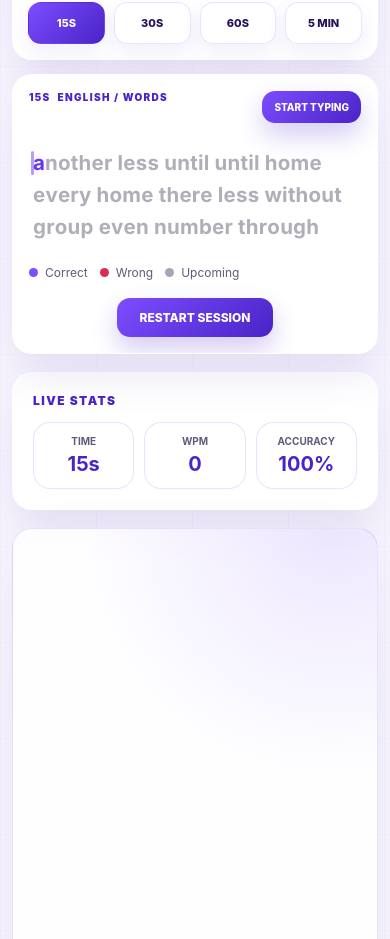
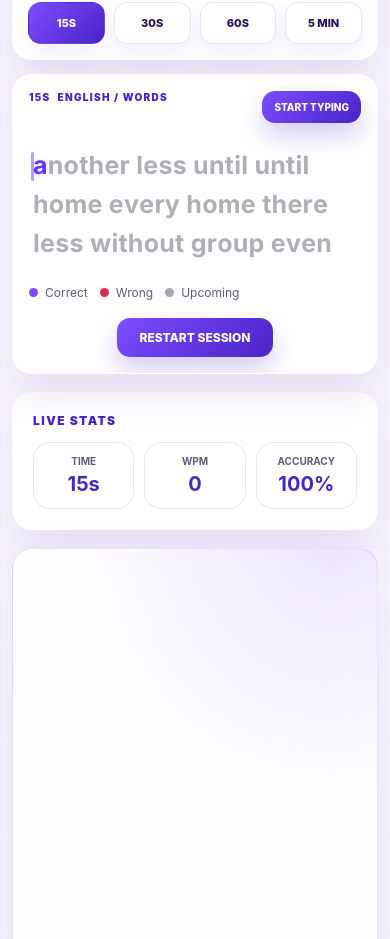
Before and after one commit to mohdaffan54511-cmyk/TeksType, a React (Vite) app: page / in a window 390 px wide. Shown: the part 3966-4905 px from the top of the page. Built offline with nearby package versions, Linux system fonts and the light colour scheme; no server answers.

Commit message:
Adjust font sizes and heights in App.css
Updated font sizes and heights for responsive design adjustments.

```diff
--- a/src/App.css
+++ b/src/App.css
@@ -341,7 +341,7 @@ kbd {
   overscroll-behavior: contain;
   scrollbar-gutter: stable;
   color: rgba(23, 17, 44, 0.34);
-  font-size: clamp(26px, 2.8vw, 40px);
+  font-size: clamp(32px, 3.4vw, 46px);
   line-height: 1.62;
   letter-spacing: 0.01em;
   font-weight: 700;
@@ -778,7 +778,7 @@ kbd {
   .typing-text {
     min-height: 280px;
     max-height: 48dvh;
-    font-size: clamp(24px, 7.2vw, 34px);
+    font-size: clamp(28px, 8vw, 38px);
     line-height: 1.58;
   }
 
@@ -1788,7 +1788,6 @@ input {
 
   .social-brand img {
     width: 38px;
-    width: 38px;
     height: 38px;
   }
 
@@ -1915,18 +1914,18 @@ html {
 }
 
 /* ==========================================================================
-   FINAL TARGETED FIXES OVERRIDES (Added at the bottom, nothing removed)
+   FINAL TARGETED FIXES OVERRIDES (Size increase applied here)
    ========================================================================== */
 
 /* 1. Ultra-clean 3-line Viewport with zero scrollbar and larger readable font size */
 .typing-text {
-  height: 168px !important;
-  min-height: 168px !important;
-  max-height: 168px !important;
+  height: 200px !important;
+  min-height: 200px !important;
+  max-height: 200px !important;
   overflow: hidden !important;
   scrollbar-width: none !important;
   -ms-overflow-style: none !important;
-  font-size: 34px !important;
+  font-size: 42px !important;
   line-height: 1.55 !important;
   font-weight: 700 !important;
 }
@@ -1945,7 +1944,7 @@ html {
   border: none !important;
 }
 
-/* 3. Buttery-Smooth Non-Jumping Caret (Gun ki goli jaisa smooth pulse) */
+/* 3. Buttery-Smooth Non-Jumping Caret */
 .char.current {
   position: relative !important;
   color: #6538ed !important;
@@ -1977,7 +1976,7 @@ html {
     opacity: 1;
   }
   50% {
-    opacity: 0.3; /* Gentle breathing fade instead of harsh jumping/blinking */
+    opacity: 0.3;
   }
 }
 
@@ -2015,27 +2014,27 @@ html {
 /* 6. Responsive Font Size Adjustments */
 @media (max-width: 1024px) {
   .typing-text {
-    font-size: 29px !important;
-    height: 148px !important;
-    min-height: 148px !important;
-    max-height: 148px !important;
+    font-size: 36px !important;
+    height: 175px !important;
+    min-height: 175px !important;
+    max-height: 175px !important;
   }
 }
 
 @media (max-width: 700px) {
   .typing-text {
-    font-size: 23px !important;
-    height: 120px !important;
-    min-height: 120px !important;
-    max-height: 120px !important;
+    font-size: 29px !important;
+    height: 145px !important;
+    min-height: 145px !important;
+    max-height: 145px !important;
   }
 }
 
 @media (max-width: 430px) {
   .typing-text {
-    font-size: 20.5px !important;
-    height: 110px !important;
-    min-height: 110px !important;
-    max-height: 110px !important;
-  }
-}
+    font-size: 25px !important;
+    height: 130px !important;
+    min-height: 130px !important;
+    max-height: 130px !important;
+  }
+}
```
